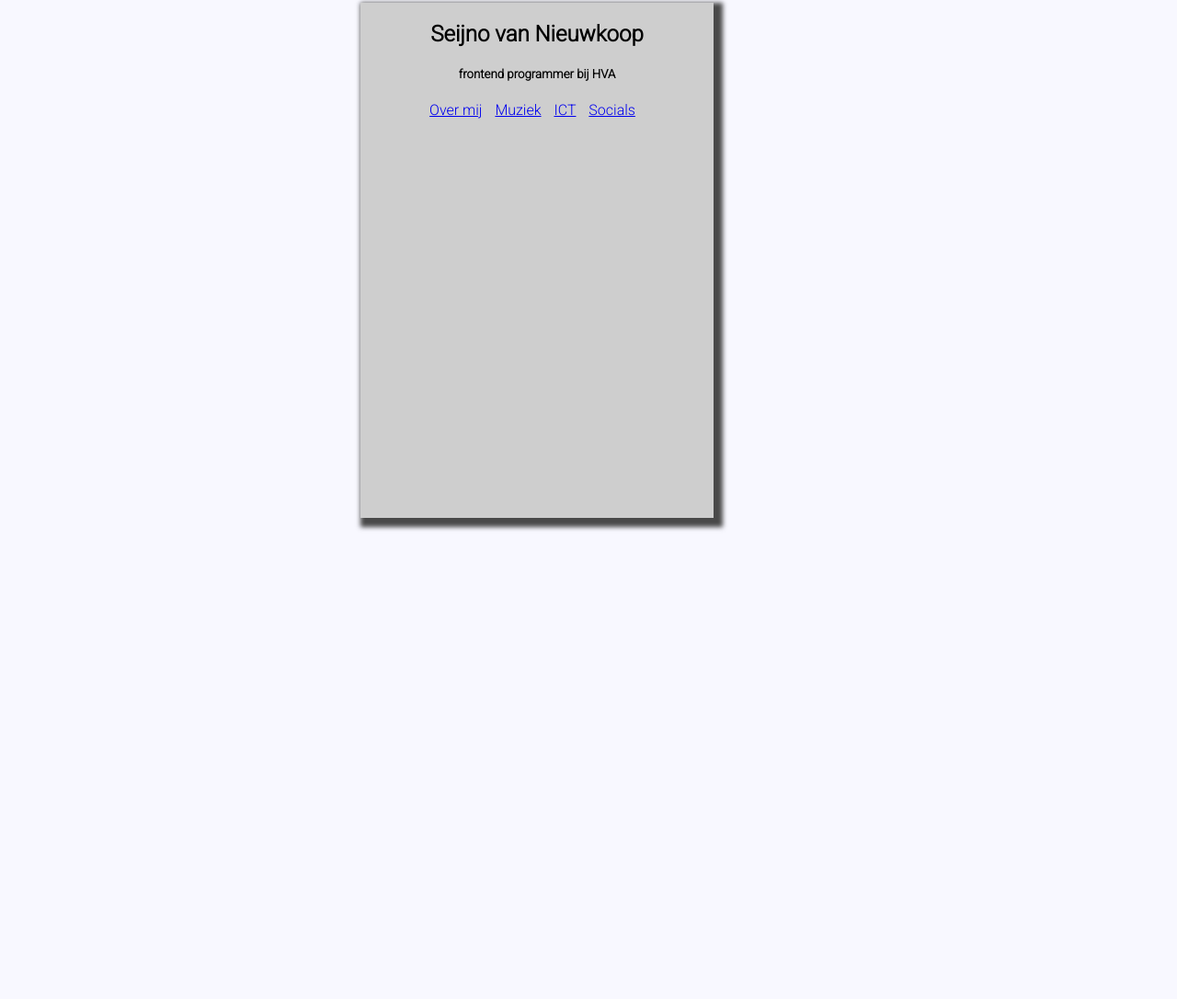
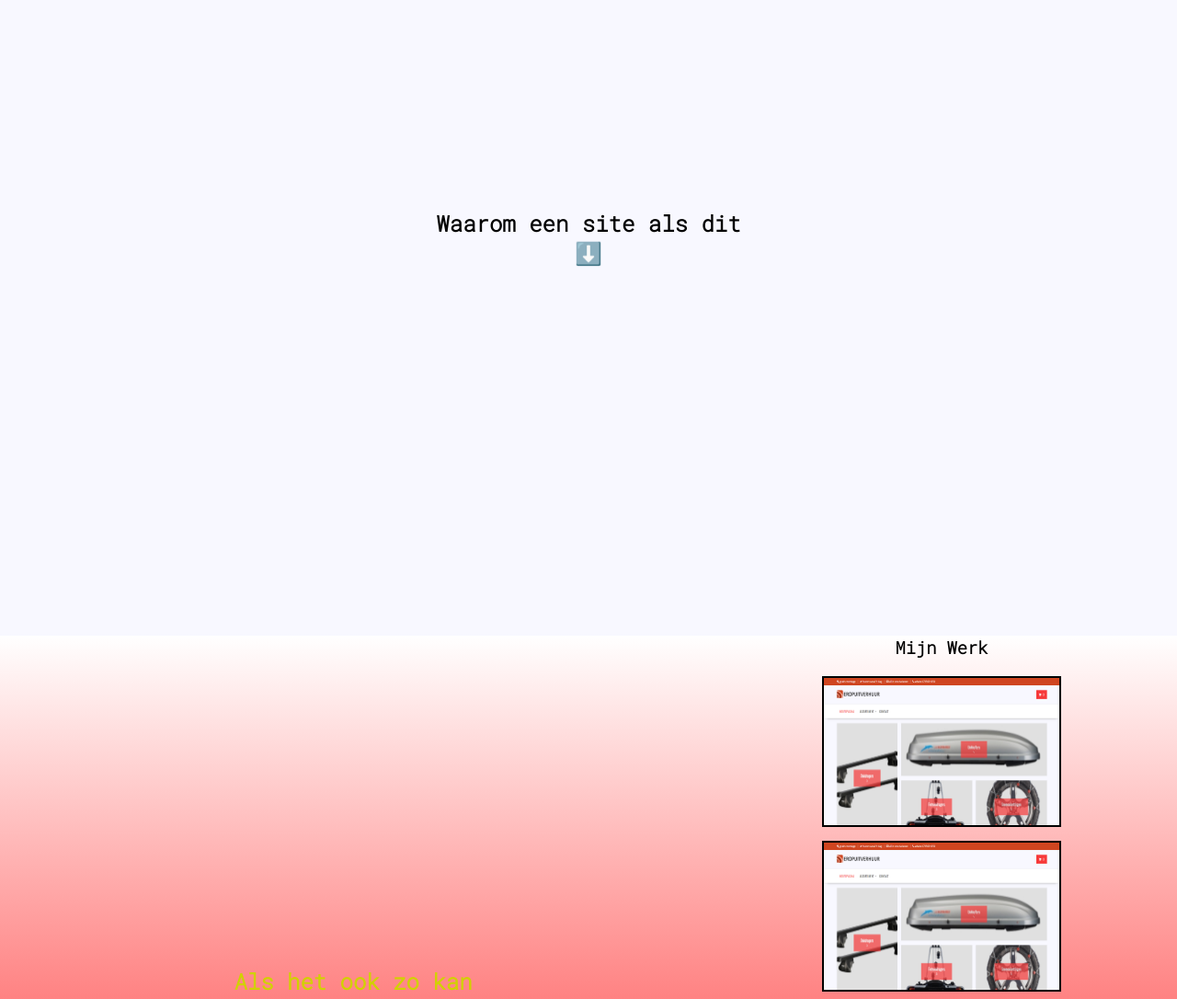
Before and after one commit to Seijno/portfolio, a plain HTML site: page index.html in a window 1280 px wide. Shown: the part 133-1219 px from the top of the page at 92% size. Before the commit the page ends 800 px from the top, so only its background shows below. Drawn offline with Linux system fonts and the light colour scheme.

Commit message:
final change

```diff
--- a/css/portfolio.css
+++ b/css/portfolio.css
@@ -1,13 +1,13 @@
 html {
-    scroll-behavior: smooth;
+    scroll-behavior: smooth; /* wordt gebruikt voor de downarrow link zodat de transitie smooth is*/
   }
 body{
-    background: ghostwhite;
-    font-family: 'Roboto', sans-serif;
+    background: ghostwhite; /*heb de achtergrond iets minder wit gemaakt*/
+    font-family: 'Roboto', sans-serif; /*lettertype*/
     font-family: 'Roboto Mono', monospace;
-    overflow-x: hidden;
-    height: 100vh;
-    margin: 0 ;
+    overflow-x: hidden; /*zorgt dat je niet zijwaards kan scrollen*/
+    height: 100vh; /*hoogte, 100 hoogte van het scherm*/
+    margin: 0 ; /*haalt eventuele margins weg*/
 }
 .container{
 height: 100vh;
@@ -18,7 +18,7 @@ position: relative;
     margin-top: 45vh;
 }
 a{
-    text-decoration: none;
+    text-decoration: none; /*haalt de streepjes van de linken af*/
 }
 #main{
     position: relative;
@@ -27,16 +27,16 @@ a{
     /* border: solid 2px red; */
     float: left;
     background: rgb(255,255,255);
-background: linear-gradient(180deg, rgba(255,255,255,1) 0%, rgba(255,2,2,1) 100%);
+    background: linear-gradient(180deg, rgba(255,255,255,1) 0%, rgba(255,2,2,1) 100%);/*gradient zorgt voor vloeiende achtergrond kleur*/
 }
 .promo{
     position: relative;
     width: 40vw;
     height: 100vh;
     /* border: solid 1px purple; */
-    margin-left: 60vw;
+    margin-left: 60vw; /*geeft extra witruimte aan de linker kant*/
     background: rgb(255,255,255);
-background: linear-gradient(180deg, rgba(255,255,255,1) 0%, rgba(255,2,2,1) 100%);
+    background: linear-gradient(180deg, rgba(255,255,255,1) 0%, rgba(255,2,2,1) 100%);
 }
 .text{
     text-align: center;
--- a/css/style.css
+++ b/css/style.css
@@ -1,6 +1,7 @@
 body{
     background: ghostwhite;
     font-family: 'Roboto', sans-serif;
+    height: 120vh;
 }
 
 .container{
@@ -8,7 +9,7 @@ body{
     margin-left: 30vw;
     margin-top: 10vw;
     width: 30vw;
-    height: 70vh;
+    height: 90vh;
     /* border: solid 1px black; */
     background: rgb(206, 206, 206);
     box-shadow: 5px 5px 5px 5px rgb(73, 73, 73);
@@ -20,3 +21,12 @@ body{
 .move{
     margin-right: 10px;
 }
+img{
+    width: 20vw;
+    margin: 0 0 0 15%;
+}
+.info{
+    display: block;
+    width: 80%;
+    background: ghostwhite ;
+}
--- a/index.html
+++ b/index.html
@@ -4,25 +4,29 @@
     <meta charset="UTF-8">
     <meta name="viewport" content="width=device-width, initial-scale=1.0">
     <title>Portfolio</title>
-    <link rel="stylesheet" href="./css/style.css">
+    <link rel="stylesheet" href="./css/portfolio.css">
     <link rel="preconnect" href="https://fonts.googleapis.com">
     <link rel="preconnect" href="https://fonts.gstatic.com" crossorigin>
-    <link href="https://fonts.googleapis.com/css2?family=Roboto:wght@300&display=swap" rel="stylesheet">
+    <link href="https://fonts.googleapis.com/css2?family=Roboto+Mono:wght@300&family=Roboto:wght@300&display=swap" rel="stylesheet">
 </head>
 <body>
-    <div class="container">
-        <div class="title">
-            <h2>Seijno van Nieuwkoop</h2>
-            <h5>frontend programmer bij HVA</h5>
+    <section id="begin">
+        <h1 class="text" id="teaser">Waarom een site als dit<br><a href="#main">⬇️</a></h1>
+    </section>
+    <section class="container">
+        <div id="main">
+            <h1 class="text" id="reveal">Als het ook zo kan</h1>
+            <h2 class="text" id="name">Seijno van Nieuwkoop</h2>
+            <a class="text" href="#"><div id="knopje"><p class="margin">Meer over mij</p></div></a>
         </div>
-        <div class="header">
-            <a class="move" id="aboutme" href="#">Over mij</a>
-            <a class="move" id="music" href="#">Muziek</a>
-            <a class="move" id="ict" href="#">ICT</a>
-            <a class="move" id="socials" href="#">Socials</a>
+        <div class="promo">
+            <h3 class="text">Mijn Werk</h3>
+            <a href="#"><div class="example"><img src="./img/front.png"></div></a>
+            <a href="#"><div class="example"><img src="./img/front.png"></div></a>
+            <a href="#"><div class="example"><img src="./img/front.png"></div></a>
+            <a><div class="example"><p class="text" style="margin-top: 15%;">Uw site</p></div></a>
         </div>
-
-    </div>
+    </section>
 
 </body>
 </html>
```
Also changed, not shown: kaartje.html (deleted, +0 -32 lines), old.html (added, +35 -0 lines).
